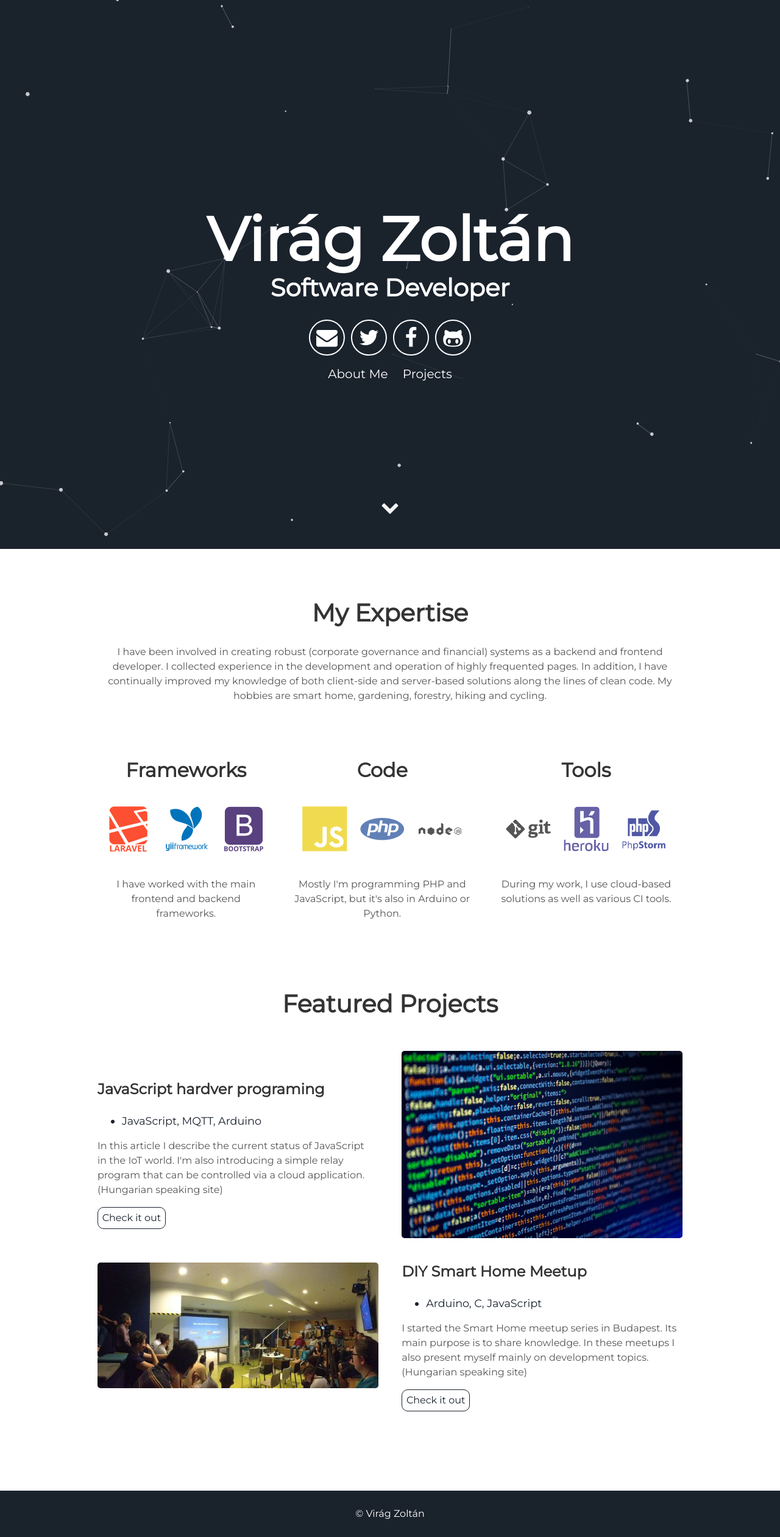
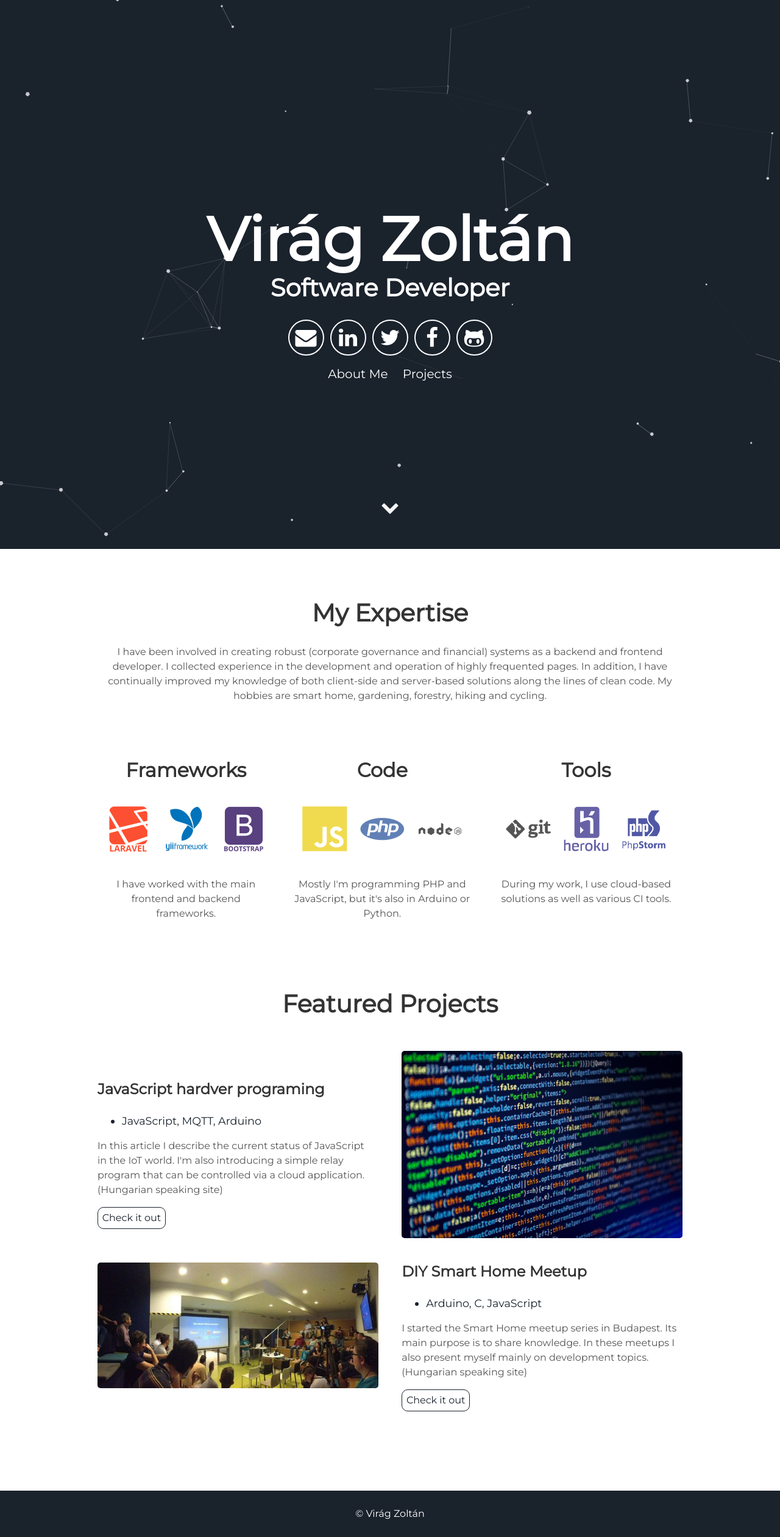
Before and after one commit to settenke/settenke.github.io, a Jekyll site: the page built from index.html, in a window 1280 px wide. Shown: the whole page at 61% size. Built offline with Jekyll 4.4.1, drawn with Linux system fonts in a browser that asks for light colours.

Commit message:
add linkedin profile link

```diff
--- a/_config.yml
+++ b/_config.yml
@@ -13,6 +13,7 @@ twitter_username: settenke
 github_username: settenke
 gplus_username: settenke
 facebook_username: viragzoli
+linkedin_username: viragzoli
 
 # About experience
 frameworks_text: I have worked with the main frontend and backend frameworks.
--- a/_includes/header.html
+++ b/_includes/header.html
@@ -6,6 +6,7 @@
       </h1>
       <div class="header-icons">
         <a aria-label="Send email" href="mailto:{{site.email}}"><i class="icon fa fa-envelope"></i></a>
+        <a aria-label="My Linkedin" target="_blank" href="https://www.linkedin.com/in/{{site.linkedin_username}}/"><i class="icon fa fa-linkedin" aria-hidden="true"></i></a>
         <a aria-label="My Twitter" target="_blank" href="https://twitter.com/{{site.twitter_username}}"><i class="icon fa fa-twitter" aria-hidden="true"></i></a>
         <a aria-label="My Facebook" target="_blank" href="https://www.facebook.com/{{site.facebook_username}}"><i class="icon fa fa-facebook" aria-hidden="true"></i></a>
         <a aria-label="My Github" target="_blank" href="https://github.com/{{site.github_username}}"><i class="icon fa fa-github-alt" aria-hidden="true"></i></a>
```
